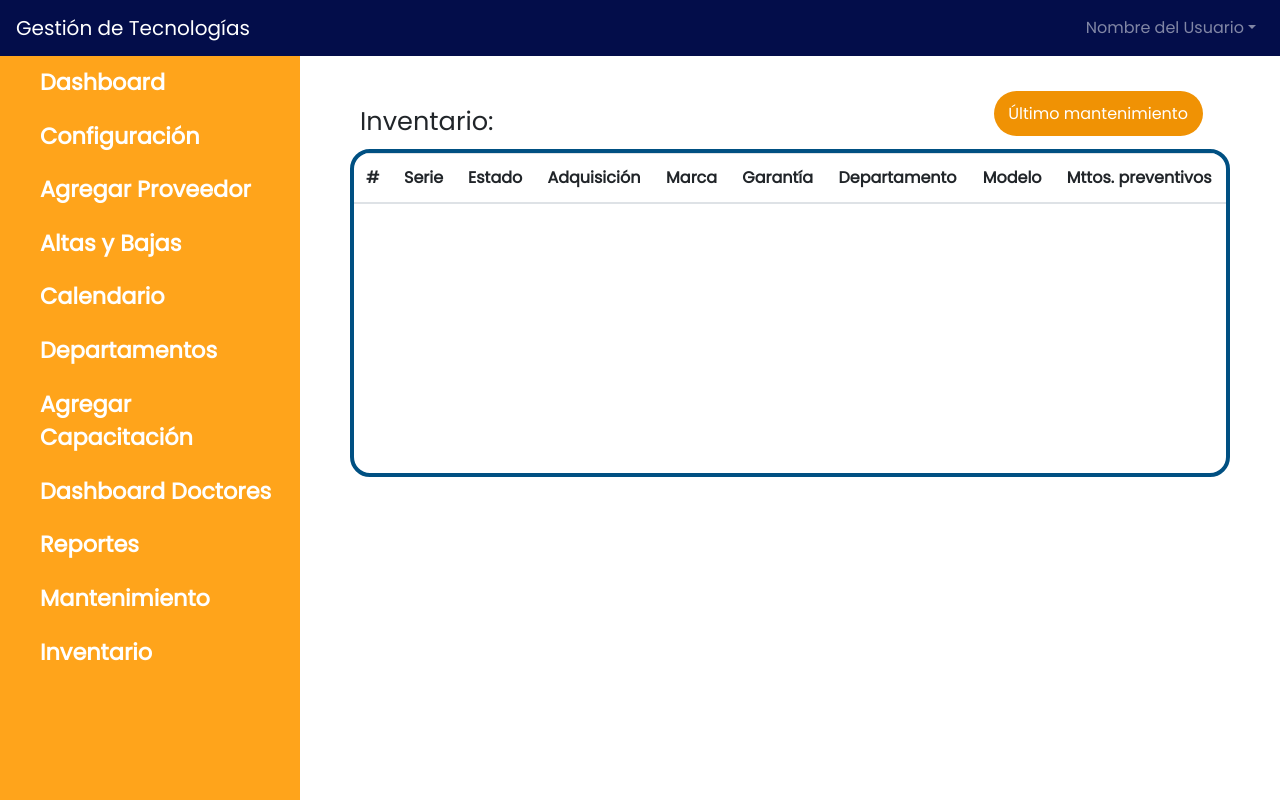
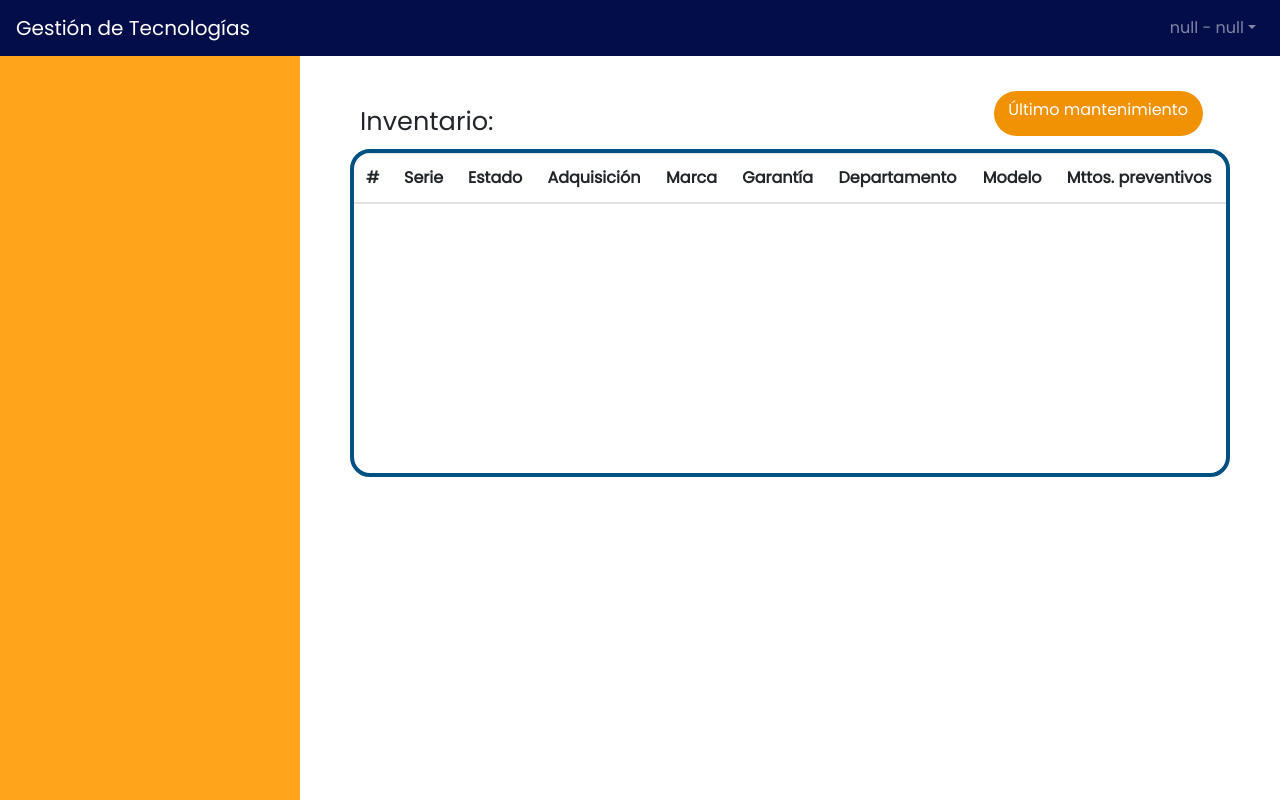
Before and after one commit to LSanchez94/Gestion-de-Tecnologia-Medica, a Vue app: page /Inventarios in a window 1280 px wide. Built offline with nearby package versions, Linux system fonts and the light colour scheme.

Commit message:
Ya funciona el login, guardamos en local, menu depende de perfil

```diff
--- a/src/App.vue
+++ b/src/App.vue
@@ -18,17 +18,22 @@ import LeftMenu from "@/components/Global/MenuLeft.vue";
 export default {
   data() {
     return {
-      menuVisible: true
+      // menuVisible: true
     };
+  },
+  computed:{
+    menuVisible: function (){
+      var ruta = this.$route.path;
+      if (ruta == "/") {
+        return false;
+      } else {
+        return true;
+      }
+    }
   },
   methods: {
     checkRoute() {
-      var ruta = this.$route.path;
-      if (ruta == "/") {
-        this.menuVisible = false;
-      } else {
-        this.menuVisible = true;
-      }
+
     }
   },
   components: {
--- a/src/components/Global/MenuLeft.vue
+++ b/src/components/Global/MenuLeft.vue
@@ -1,25 +1,44 @@
 <template>
     <div id="menuleft">
         <ul>
-            <li><router-link to="/Dashboard">Dashboard</router-link> </li>
-            <li><router-link to="/Configuracion">Configuración</router-link> </li>
-            <li><router-link to="/AgregarProveedor">Agregar Proveedor</router-link> </li>
-            <li><router-link to="/AltasBajas">Altas y Bajas</router-link> </li>
-            <li><router-link to="/Calendario">Calendario</router-link> </li>
-            <li><router-link to="/Departamentos">Departamentos</router-link> </li>
-            <li><router-link to="/Capacitacion">Agregar<br /> Capacitación</router-link> </li>
-            <li><router-link to="/DashboardDr">Dashboard Doctores</router-link> </li>
-            <li><router-link to="/Reportes">Reportes</router-link> </li>
-            <li><router-link to="/Mantenimiento">Mantenimiento</router-link> </li>
-            <li><router-link to="/Inventarios">Inventario</router-link> </li>
+            <li v-if="userProfile == 'Administrador'"><router-link to="/Dashboard">Dashboard</router-link> </li>
+            <li v-if="userProfile == 'Administrador'"><router-link to="/Configuracion">Configuración</router-link> </li>
+            <li v-if="userProfile == 'Administrador'"><router-link to="/AgregarProveedor">Agregar Proveedor</router-link> </li>
+            <li v-if="userProfile == 'Administrador'"><router-link to="/AltasBajas">Altas y Bajas</router-link> </li>
+            <li v-if="userProfile == 'Administrador'"><router-link to="/Calendario">Calendario</router-link> </li>
+            <li v-if="userProfile == 'Administrador'"><router-link to="/Departamentos">Departamentos</router-link> </li>
+            <li v-if="userProfile == 'Administrador'"><router-link to="/Capacitacion">Agregar<br /> Capacitación</router-link> </li>
+            <li v-if="userProfile == 'Administrador'"><router-link to="/Reportes">Reportes</router-link> </li>
+            <li v-if="userProfile == 'Administrador'"><router-link to="/Mantenimiento">Mantenimiento</router-link> </li>
+            <li v-if="userProfile == 'Administrador'"><router-link to="/Inventarios">Inventario</router-link> </li>
 
+
+            <li v-if="userProfile == 'Médico'"><router-link to="/DashboardDr">Dashboard Doctores</router-link> </li>
         </ul>
     </div>
 </template>
 
 <script>
     export default {
+        computed:{
+            userProfile: function() {
 
+                if(this.$store.state.user == null){
+                    this.$store.state.user.name = localStorage.getItem('name');
+                    this.$store.state.user.perfil = localStorage.getItem('perfil');
+                    this.$store.state.user.correo = localStorage.getItem('correo');
+                }
+                // console.log(this.$store.state.user)
+                var perfil = this.$store.state.user.perfil;
+                return perfil;
+            },
+
+        },
+        created(){
+                    this.$store.state.user.name = localStorage.getItem('name');
+                    this.$store.state.user.perfil = localStorage.getItem('perfil');
+                    this.$store.state.user.correo = localStorage.getItem('correo');
+        }
     }
 </script>
 
--- a/src/components/Global/MenuTop.vue
+++ b/src/components/Global/MenuTop.vue
@@ -25,9 +25,9 @@
               data-toggle="dropdown"
               aria-haspopup="true"
               aria-expanded="false"
-            >Nombre del Usuario</a>
+            >{{userName}}</a>
             <div class="dropdown-menu" aria-labelledby="navbarDropdown">
-              <a class="dropdown-item" href="#">Log Out</a>
+              <router-link to="/">Log Out</router-link>
             </div>
           </li>
         </ul>
@@ -38,7 +38,17 @@
 </template>
 
 <script>
-export default {};
+export default {
+
+  computed:{
+    userName: function(){
+      var name = localStorage.getItem('name');
+      var perfil = localStorage.getItem('perfil');
+      console.log(name)
+      return (name+' - '+ perfil);
+    }
+  }
+};
 </script>
 
 <style scoped>
--- a/src/store/index.js
+++ b/src/store/index.js
@@ -5,6 +5,7 @@ Vue.use(Vuex)
 
 export default new Vuex.Store({
   state: {
+    user: {}
   },
   mutations: {
   },
--- a/src/views/DashboardDr.vue
+++ b/src/views/DashboardDr.vue
@@ -78,7 +78,7 @@ export default {
   methods: {
     agregarReporte() {
       axios
-        .post("http://localhost:3000/Usuarios/addReporte", this.reporte)
+        .post("http://localhost:3000/Reportes/addReporte", this.reporte)
         .then(response => {
           alert(response.data);
           this.traerReportes();
@@ -90,7 +90,7 @@ export default {
     },
     traerReportes() {
       axios
-        .get("http://localhost:3000/Usuarios/getReportes")
+        .get("http://localhost:3000/Reportes/getReportes")
         .then(response => {
           this.reportes = response.data;
           this.numeroReportes = response.data.length;
--- a/src/views/Inventarios.vue
+++ b/src/views/Inventarios.vue
@@ -3,7 +3,7 @@
 
     <div class="row">
       <h2>Inventario: </h2>
-      <button class="btn" id="Linkmtto">Último mantenimiento</button>
+      <router-link to="/mantenimiento" class="btn" id="Linkmtto">Último mantenimiento</router-link>
 
       <!-- Tabla inventario-->
       <div class="table-container w-100 mt-1" id="Tabla">
--- a/src/views/Login.vue
+++ b/src/views/Login.vue
@@ -20,13 +20,13 @@
           <form class="col-10">
             <div class="form-group">
               <label for="exampleInputPassword1">Usuario</label>
-              <input type="text" class="form-control" v-model="user" id="exampleInputPassword1" />
+              <input type="email" class="form-control" v-model="user" id="exampleInputPassword1" />
             </div>
             <div class="form-group">
               <label for="exampleInputPassword1">Contraseña</label>
               <input type="password" class="form-control" v-model="password" id="exampleInputPassword1" />
             </div>
-            <button class="btn" id="login_button" @click="validarUsuario()">ENTRAR</button>
+            <button class="btn" type="button" id="login_button" @click="validarUsuario()">ENTRAR</button>
           </form>
           </div>
         </div>
@@ -36,6 +36,7 @@
 </template>
 
 <script>
+import axios from 'axios'
 export default {
     data(){
         return{
@@ -45,7 +46,22 @@ export default {
     },
     methods:{
         validarUsuario(){
-            this.$router.push('/Dashboard')
+
+          axios.post("http://localhost:3000/Usuarios/Validate", {email: this.user}).then(response => {
+              if(response.data[0].password == this.password){
+                this.$store.state.user = response.data[0];
+                console.log(response.data[0])
+                localStorage.setItem('name', response.data[0].name);
+                localStorage.setItem('perfil', response.data[0].perfil);
+                localStorage.setItem('correo', response.data[0].correo);
+                this.$router.push('/Dashboard')
+              } else{
+                alert('Valores Erroneos')
+              }
+          }).catch(err => {
+            alert('API NO FUNCIONA')
+            console.log(err)
+          })
         }
     }
 };
```
Also changed, not shown: 2 other files (tests, documents, lock files or other folders).
